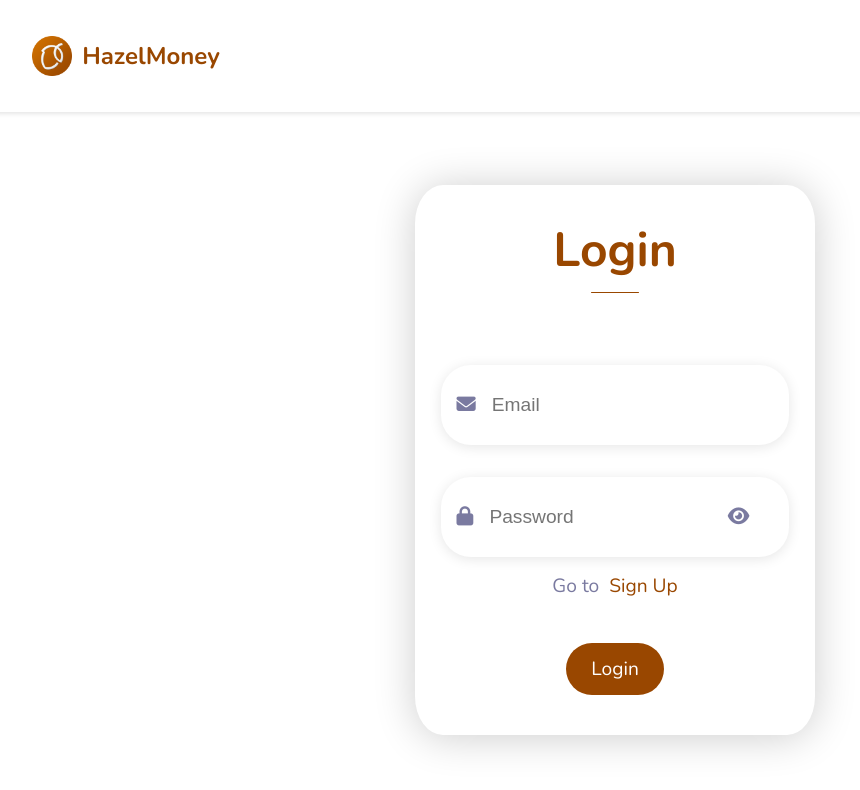
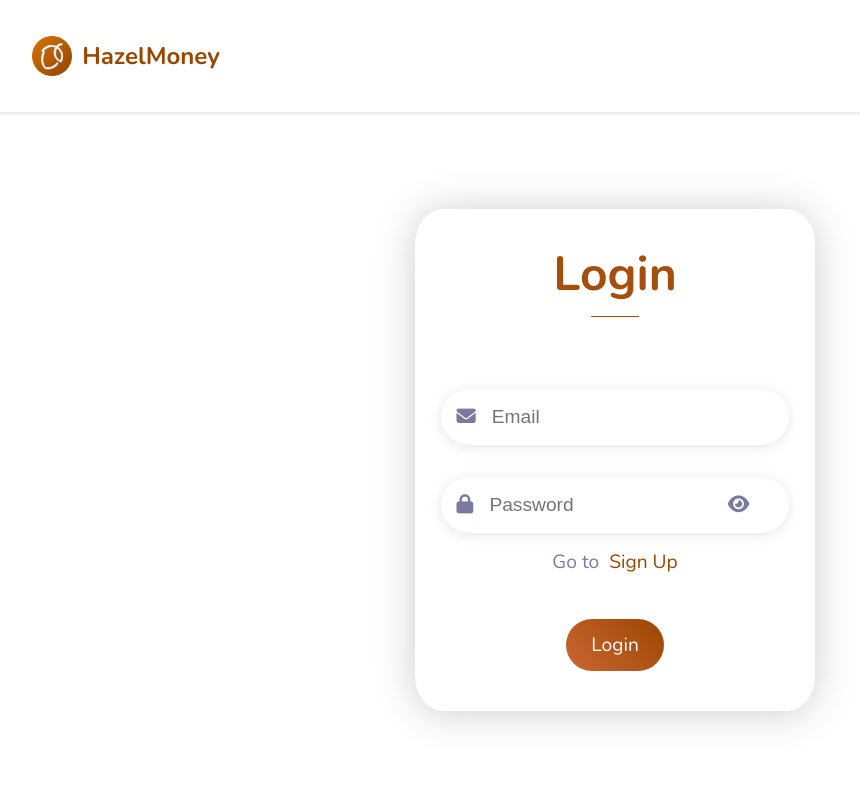
Before and after one commit to Hazel-Money/HazelMoney-Website, a React (Create React App) app: page /login in a window 1280 px wide. Shown: the top 790 px of the page, without its empty margins (25-885 px from the left). Built offline with nearby package versions, Linux system fonts and the light colour scheme.

Commit message:
Changed login/signup page styling

```diff
--- a/src/components/Landing/Landing.jsx
+++ b/src/components/Landing/Landing.jsx
@@ -99,7 +99,7 @@ const LandingStyled = styled.div`
         width: 35%;
         margin-right: 20px;
         h1{
-            color: #cc6633 !important;
+            color: var(--hazel-color) !important;
             font-size: 9vh;
             margin-bottom: 2vh;
         }
@@ -116,7 +116,7 @@ const LandingStyled = styled.div`
             margin-top: 3vh;
             display: flex;
             justify-content: center;
-            background-image: linear-gradient(45deg, #cc6633, #994700) !important;
+            background-image: var(--default-gradient) !important;
         }
     }
 
--- a/src/components/Login/login.jsx
+++ b/src/components/Login/login.jsx
@@ -125,7 +125,8 @@ const LoginSignup = () => {
             name={action === 'Login' ? 'Login' : 'Sign Up'}
             bPad=".8rem 1.6rem"
             bRad="50px"
-            bg="#994700"
+            bg="red"
+            style={{ backgroundImage: 'var(--gradient)' }}
             color="#fff"
             cursor="pointer"
           />
@@ -180,7 +181,7 @@ const LoginSignupStyled = styled.form`
     padding-top: 4vh;
     padding-bottom: 5vh;
     width: 80vw;
-    max-width: 400px;
+    max-width: 50vh;
     border-radius: 7%;
     box-shadow: 0 2px 41px rgba(0, 0, 0, 0.2)
   }
@@ -195,7 +196,7 @@ const LoginSignupStyled = styled.form`
   }
 
   .text {
-    color: #994700;
+    color: var(--hazel-color);
     font-size: 6vw;
     font-weight: 700;
   }
@@ -203,7 +204,7 @@ const LoginSignupStyled = styled.form`
   .underline {
     width: 7vw;
     height: 1px;
-    background: #994700;
+    background: var(--hazel-color);
     border-radius: 9px;
   }
 
@@ -219,7 +220,7 @@ const LoginSignupStyled = styled.form`
     display: flex;
     align-items: center;
     width: 100%;
-    height: 10vh;
+    height: 7vh;
     background: #ffffff;
     border-radius: 30px;
     box-shadow: 0 2px 13px rgba(0, 0, 0, 0.1);
@@ -259,6 +260,9 @@ const LoginSignupStyled = styled.form`
     display: flex;
     justify-content: center;
     align-items: center;
+    Button {
+      background-image: var(--default-gradient) !important;
+    }
   }
 
   .login {
--- a/src/index.js
+++ b/src/index.js
@@ -1,7 +1,7 @@
 import React from 'react';
 import ReactDOM from 'react-dom/client';
+import { GlobalStyle } from './styles/GlobalStyle';
 import App from './App';
-import { GlobalStyle } from './styles/GlobalStyle';
 import { GlobalProvider } from './context/globalContext';
 import Login from "./components/Login/login"
 import { BrowserRouter, Routes, Route } from "react-router-dom";
--- a/src/styles/GlobalStyle.js
+++ b/src/styles/GlobalStyle.js
@@ -12,6 +12,8 @@ export const GlobalStyle = createGlobalStyle`
         --primary-color: #222260;
         --primary-color2: 'color: rgba(34, 34, 96, .6)';
         --primary-color3: 'color: rgba(34, 34, 96, .4)';
+        --hazel-color: #A64F0D;
+        --default-gradient: linear-gradient(45deg, #cc6633, #994700);
         --color-green: #42AD00;
         --color-grey: #aaa;
         --color-accent: #f56692;
```
